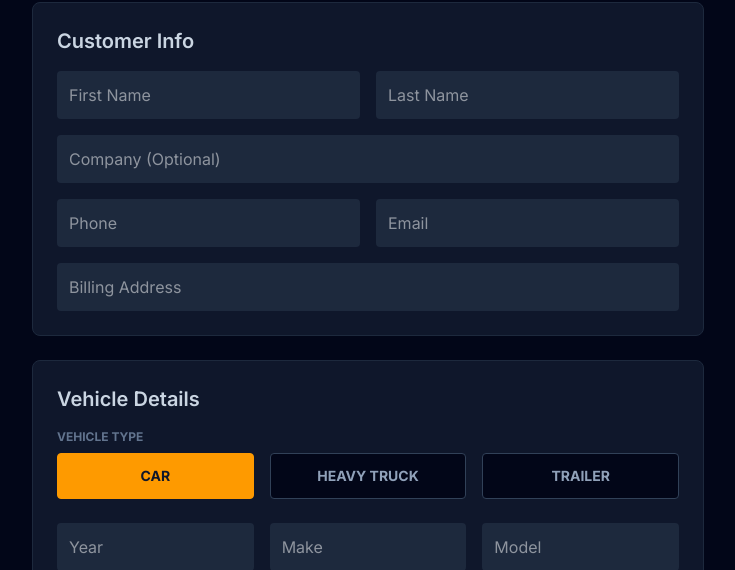
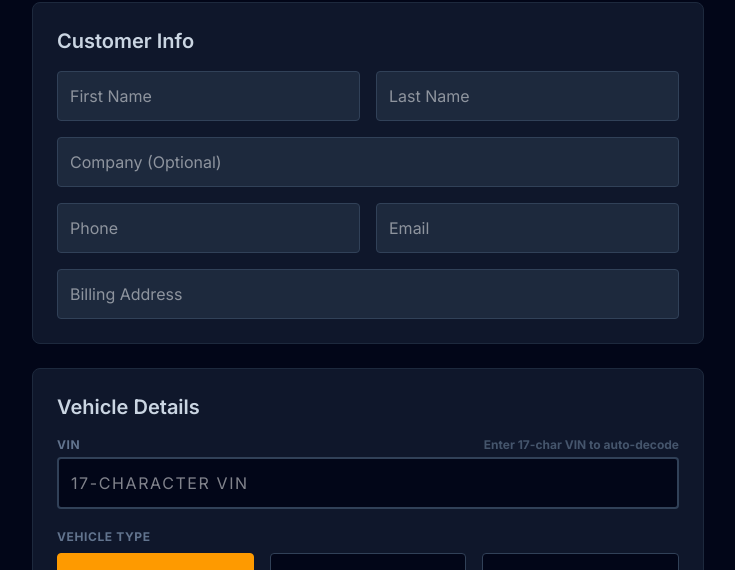
Before and after one commit to EmersedFox/heavy-haul-sms, a Next.js app: page /jobs/new in a window 1280 px wide. Shown: the part 230-800 px from the top of the page, without its empty margins (272-1007 px from the left). Built offline with nearby package versions, Linux system fonts and the light colour scheme; no server answers.

Commit message:
Added VIN Decoder to Job Create Page

```diff
--- a/src/app/jobs/new/page.tsx
+++ b/src/app/jobs/new/page.tsx
@@ -1,199 +1,187 @@
 'use client'
-import { useState, useEffect } from 'react'
+import { useState, useEffect, useCallback } from 'react'
 import { supabase } from '@/lib/supabaseClient'
 import { useRouter } from 'next/navigation'
+
+// ── VIN decoder via NHTSA vPIC (free, no API key needed) ─────────────────────
+async function decodeVin(vin: string): Promise<{
+  year: string; make: string; model: string
+  trim: string; engineSize: string; vehicleType: string; error: string | null
+}> {
+  const res = await fetch(
+    `https://vpic.nhtsa.dot.gov/api/vehicles/DecodeVinValuesExtended/${vin.trim()}?format=json`
+  )
+  if (!res.ok) throw new Error('NHTSA API unreachable')
+  const json = await res.json()
+  const r = json?.Results?.[0]
+  if (!r) throw new Error('No results returned')
+
+  if (r.ErrorCode !== '0' && !r.Make) {
+    throw new Error(r.AdditionalErrorText || 'VIN not found in NHTSA database')
+  }
+
+  const bodyClass = (r.BodyClass || '').toLowerCase()
+  const gvwr = (r.GrossVehicleWeightRating || '')
+  let vehicleType = 'car'
+  if (
+    bodyClass.includes('truck') || bodyClass.includes('semi') ||
+    bodyClass.includes('tractor') || bodyClass.includes('bus') ||
+    gvwr.includes('Class 6') || gvwr.includes('Class 7') || gvwr.includes('Class 8')
+  ) {
+    vehicleType = 'heavy_truck'
+  } else if (bodyClass.includes('trailer')) {
+    vehicleType = 'trailer'
+  }
+
+  const displacement = r.DisplacementL ? `${parseFloat(r.DisplacementL).toFixed(1)}L` : ''
+  const cylinders    = r.EngineCylinders ? `${r.EngineCylinders}-cyl` : ''
+  const engineSize   = [displacement, cylinders].filter(Boolean).join(' ')
+
+  return {
+    year: r.ModelYear || '', make: r.Make || '', model: r.Model || '',
+    trim: r.Trim || '', engineSize, vehicleType, error: null,
+  }
+}
 
 export default function NewJobPage() {
   const router = useRouter()
   const [loading, setLoading] = useState(false)
 
-  // Search State
   const [custSearchTerm, setCustSearchTerm] = useState('')
-  const [custResults, setCustResults] = useState<any[]>([])
+  const [custResults,    setCustResults]    = useState<any[]>([])
+  const [vehSearchTerm,  setVehSearchTerm]  = useState('')
+  const [vehResults,     setVehResults]     = useState<any[]>([])
+  const [selectedCustomerId, setSelectedCustomerId] = useState<string | null>(null)
+  const [selectedVehicleId,  setSelectedVehicleId]  = useState<string | null>(null)
 
-  const [vehSearchTerm, setVehSearchTerm] = useState('')
-  const [vehResults, setVehResults] = useState<any[]>([])
+  const [vinDecoding, setVinDecoding] = useState(false)
+  const [vinDecoded,  setVinDecoded]  = useState(false)
+  const [vinError,    setVinError]    = useState('')
+  const [vinExtra,    setVinExtra]    = useState({ trim: '', engineSize: '' })
 
-  // Selection State
-  const [selectedCustomerId, setSelectedCustomerId] = useState<string | null>(null)
-  const [selectedVehicleId, setSelectedVehicleId] = useState<string | null>(null)
-
-  // Form State — FIX #1: Added companyName field
   const [formData, setFormData] = useState({
-    firstName: '',
-    lastName: '',
-    companyName: '',   // ← ADDED
-    phone: '',
-    email: '',
-    address: '',
-    year: '',
-    make: '',
-    model: '',
-    vin: '',
-    unit_number: '',
-    type: 'car',
-    complaint: ''
+    firstName: '', lastName: '', companyName: '', phone: '', email: '', address: '',
+    year: '', make: '', model: '', vin: '', unit_number: '', type: 'car', complaint: '',
   })
 
-  // 1. CUSTOMER SEARCH
   useEffect(() => {
-    const searchCustomers = async () => {
+    const search = async () => {
       if (custSearchTerm.length < 2) { setCustResults([]); return }
-      const { data } = await supabase
-        .from('customers')
-        .select('*')
+      const { data } = await supabase.from('customers').select('*')
         .or(`first_name.ilike.%${custSearchTerm}%,last_name.ilike.%${custSearchTerm}%,company_name.ilike.%${custSearchTerm}%,phone.ilike.%${custSearchTerm}%`)
         .limit(5)
       if (data) setCustResults(data)
     }
-    const timer = setTimeout(searchCustomers, 300)
-    return () => clearTimeout(timer)
+    const t = setTimeout(search, 300)
+    return () => clearTimeout(t)
   }, [custSearchTerm])
 
-  // 2. VEHICLE SEARCH
   useEffect(() => {
-    const searchVehicles = async () => {
+    const search = async () => {
       if (vehSearchTerm.length < 2) { setVehResults([]); return }
-      const { data } = await supabase
-        .from('vehicles')
-        .select('*, customers(*)')
-        .or(`vin.ilike.%${vehSearchTerm}%,unit_number.ilike.%${vehSearchTerm}%`)
-        .limit(5)
+      const { data } = await supabase.from('vehicles').select('*, customers(*)')
+        .or(`vin.ilike.%${vehSearchTerm}%,unit_number.ilike.%${vehSearchTerm}%`).limit(5)
       if (data) setVehResults(data)
     }
-    const timer = setTimeout(searchVehicles, 300)
-    return () => clearTimeout(timer)
+    const t = setTimeout(search, 300)
+    return () => clearTimeout(t)
   }, [vehSearchTerm])
 
-  // Handlers
+  const runVinDecode = useCallback(async (vin: string) => {
+    setVinDecoding(true)
+    setVinDecoded(false)
+    setVinError('')
+    setVinExtra({ trim: '', engineSize: '' })
+    try {
+      const result = await decodeVin(vin)
+      setFormData(prev => ({ ...prev, year: result.year, make: result.make, model: result.model, type: result.vehicleType }))
+      setVinExtra({ trim: result.trim, engineSize: result.engineSize })
+      setVinDecoded(true)
+    } catch (err: any) {
+      setVinError(err.message || 'Could not decode VIN')
+    } finally {
+      setVinDecoding(false)
+    }
+  }, [])
+
+  useEffect(() => {
+    const vin = formData.vin.trim()
+    if (vin.length === 17) {
+      runVinDecode(vin)
+    } else {
+      if (vinDecoded) { setVinDecoded(false); setVinExtra({ trim: '', engineSize: '' }) }
+      setVinError('')
+    }
+  // eslint-disable-next-line react-hooks/exhaustive-deps
+  }, [formData.vin])
+
   const selectCustomer = (cust: any) => {
     setSelectedCustomerId(cust.id)
-    setFormData(prev => ({
-      ...prev,
-      firstName: cust.first_name,
-      lastName: cust.last_name,
-      companyName: cust.company_name || '',   // ← ADDED
-      phone: cust.phone || '',
-      email: cust.email || '',
-      address: cust.billing_address || ''
-    }))
-    setCustResults([])
-    setCustSearchTerm('')
+    setFormData(prev => ({ ...prev, firstName: cust.first_name, lastName: cust.last_name,
+      companyName: cust.company_name || '', phone: cust.phone || '', email: cust.email || '', address: cust.billing_address || '' }))
+    setCustResults([]); setCustSearchTerm('')
   }
 
   const selectVehicle = (veh: any) => {
     setSelectedVehicleId(veh.id)
     if (veh.customers) {
       setSelectedCustomerId(veh.customers.id)
-      setFormData(prev => ({
-        ...prev,
-        year: veh.year,
-        make: veh.make,
-        model: veh.model,
-        vin: veh.vin || '',
-        unit_number: veh.unit_number || '',
-        type: veh.vehicle_type || 'car',
-        firstName: veh.customers.first_name,
-        lastName: veh.customers.last_name,
-        companyName: veh.customers.company_name || '',   // ← ADDED
-        phone: veh.customers.phone || '',
-        email: veh.customers.email || '',
-        address: veh.customers.billing_address || ''
-      }))
+      setFormData(prev => ({ ...prev,
+        year: String(veh.year), make: veh.make, model: veh.model,
+        vin: veh.vin || '', unit_number: veh.unit_number || '', type: veh.vehicle_type || 'car',
+        firstName: veh.customers.first_name, lastName: veh.customers.last_name,
+        companyName: veh.customers.company_name || '', phone: veh.customers.phone || '',
+        email: veh.customers.email || '', address: veh.customers.billing_address || '' }))
     }
-    setVehResults([])
-    setVehSearchTerm('')
+    setVehResults([]); setVehSearchTerm('')
   }
 
-  const handleChange = (e: any) => {
-    setFormData({ ...formData, [e.target.name]: e.target.value })
-  }
+  const handleChange = (e: any) => setFormData({ ...formData, [e.target.name]: e.target.value })
 
   const handleSubmit = async (e: React.FormEvent) => {
     e.preventDefault()
     setLoading(true)
-
     try {
       let customerId = selectedCustomerId
-      let vehicleId = selectedVehicleId
-
-      // 1. Handle Customer
+      let vehicleId  = selectedVehicleId
       if (!customerId) {
-        // Create New Customer — FIX #1: include company_name
-        const { data: customer, error: custError } = await supabase
-          .from('customers')
-          .insert([{
-            first_name: formData.firstName,
-            last_name: formData.lastName,
-            company_name: formData.companyName,   // ← ADDED
-            phone: formData.phone,
-            email: formData.email,
-            billing_address: formData.address
-          }])
-          .select()
-          .single()
+        const { data: customer, error: custError } = await supabase.from('customers')
+          .insert([{ first_name: formData.firstName, last_name: formData.lastName,
+            company_name: formData.companyName, phone: formData.phone,
+            email: formData.email, billing_address: formData.address }])
+          .select().single()
         if (custError) throw custError
         customerId = customer.id
       } else {
-        // Update Existing Customer — FIX #1: include company_name
-        await supabase
-          .from('customers')
-          .update({
-            company_name: formData.companyName,   // ← ADDED
-            billing_address: formData.address,
-            phone: formData.phone
-          })
-          .eq('id', customerId)
+        await supabase.from('customers').update({ company_name: formData.companyName,
+          billing_address: formData.address, phone: formData.phone }).eq('id', customerId)
       }
-
-      // 2. Handle Vehicle
       if (!vehicleId) {
-        const { data: vehicle, error: vehError } = await supabase
-          .from('vehicles')
-          .insert([{
-            customer_id: customerId,
-            year: parseInt(formData.year) || 0,
-            make: formData.make,
-            model: formData.model,
-            vin: formData.vin,
-            unit_number: formData.unit_number,
-            vehicle_type: formData.type
-          }])
-          .select()
-          .single()
+        const { data: vehicle, error: vehError } = await supabase.from('vehicles')
+          .insert([{ customer_id: customerId, year: parseInt(formData.year) || 0,
+            make: formData.make, model: formData.model, vin: formData.vin,
+            unit_number: formData.unit_number, vehicle_type: formData.type }])
+          .select().single()
         if (vehError) throw vehError
         vehicleId = vehicle.id
       } else {
-        await supabase
-          .from('vehicles')
-          .update({
-             year: parseInt(formData.year) || 0,
-             unit_number: formData.unit_number,
-             vin: formData.vin,
-             vehicle_type: formData.type
-          })
+        await supabase.from('vehicles').update({ year: parseInt(formData.year) || 0,
+          unit_number: formData.unit_number, vin: formData.vin, vehicle_type: formData.type })
           .eq('id', vehicleId)
       }
-
-      // 3. Create Job
-      const { error: jobError } = await supabase
-        .from('jobs')
-        .insert([{
-          vehicle_id: vehicleId,
-          customer_complaint: formData.complaint,
-          status: 'scheduled'
-        }])
-
+      const { error: jobError } = await supabase.from('jobs')
+        .insert([{ vehicle_id: vehicleId, customer_complaint: formData.complaint, status: 'scheduled' }])
       if (jobError) throw jobError
-
       router.push('/dashboard')
-
     } catch (error: any) {
       alert('Error: ' + error.message)
     } finally {
       setLoading(false)
     }
   }
+
+  const vinLength = formData.vin.trim().length
+  const vinBorderColor = vinDecoding ? 'border-amber-500' : vinDecoded ? 'border-green-500' : vinError ? 'border-red-500' : 'border-slate-700'
 
   return (
     <div className="min-h-screen bg-slate-950 text-white p-6 flex justify-center">
@@ -202,17 +190,11 @@ export default function NewJobPage() {
 
         {/* SEARCH AREA */}
         <div className="grid grid-cols-1 md:grid-cols-2 gap-4 mb-8">
-
-            {/* 1. CUSTOMER SEARCH */}
           <div className="relative bg-slate-900 p-4 rounded border border-slate-700">
             <label className="block text-xs font-bold mb-2 text-indigo-400 uppercase">Find Customer</label>
-              <input
-                type="text"
-                placeholder="Name, Phone, Company..."
+            <input type="text" placeholder="Name, Phone, Company..."
               className="w-full bg-slate-950 border border-slate-600 rounded p-3 text-white focus:border-indigo-500 outline-none"
-                value={custSearchTerm}
-                onChange={(e) => setCustSearchTerm(e.target.value)}
-              />
+              value={custSearchTerm} onChange={e => setCustSearchTerm(e.target.value)} />
             {custResults.length > 0 && (
               <div className="absolute z-20 w-full left-0 mt-1 bg-slate-800 border border-slate-600 rounded shadow-xl max-h-60 overflow-y-auto">
                 {custResults.map(cust => (
@@ -224,17 +206,11 @@ export default function NewJobPage() {
               </div>
             )}
           </div>
-
-            {/* 2. VEHICLE SEARCH */}
           <div className="relative bg-slate-900 p-4 rounded border border-slate-700">
             <label className="block text-xs font-bold mb-2 text-amber-500 uppercase">Find Vehicle</label>
-              <input
-                type="text"
-                placeholder="VIN (last 4) or Unit #..."
+            <input type="text" placeholder="VIN (last 4) or Unit #..."
               className="w-full bg-slate-950 border border-slate-600 rounded p-3 text-white focus:border-amber-500 outline-none"
-                value={vehSearchTerm}
-                onChange={(e) => setVehSearchTerm(e.target.value)}
-              />
+              value={vehSearchTerm} onChange={e => setVehSearchTerm(e.target.value)} />
             {vehResults.length > 0 && (
               <div className="absolute z-20 w-full left-0 mt-1 bg-slate-800 border border-slate-600 rounded shadow-xl max-h-60 overflow-y-auto">
                 {vehResults.map(veh => (
@@ -247,68 +223,116 @@ export default function NewJobPage() {
               </div>
             )}
           </div>
-
         </div>
 
         <form onSubmit={handleSubmit} className="space-y-6">
 
-          {/* Section 1: Customer */}
+          {/* Customer */}
           <div className="bg-slate-900 p-6 rounded-lg border border-slate-800">
             <h2 className="text-xl font-semibold mb-4 text-slate-300 flex justify-between">
               Customer Info
               {selectedCustomerId && <span className="text-green-400 text-sm font-bold border border-green-500/50 px-2 py-1 rounded bg-green-500/10">✓ LINKED</span>}
             </h2>
             <div className="grid grid-cols-2 gap-4">
-              <input name="firstName" placeholder="First Name" value={formData.firstName} onChange={handleChange} required className="bg-slate-800 border-slate-700 rounded p-3 text-white" />
-              <input name="lastName" placeholder="Last Name" value={formData.lastName} onChange={handleChange} required className="bg-slate-800 border-slate-700 rounded p-3 text-white" />
-              {/* FIX #1: Company name field added */}
-              <input name="companyName" placeholder="Company (Optional)" value={formData.companyName} onChange={handleChange} className="col-span-2 bg-slate-800 border-slate-700 rounded p-3 text-white" />
-              <input name="phone" placeholder="Phone" value={formData.phone} onChange={handleChange} required className="bg-slate-800 border-slate-700 rounded p-3 text-white" />
-              <input name="email" placeholder="Email" value={formData.email} onChange={handleChange} className="bg-slate-800 border-slate-700 rounded p-3 text-white" />
-              <input name="address" placeholder="Billing Address" value={formData.address} onChange={handleChange} className="col-span-2 bg-slate-800 border-slate-700 rounded p-3 text-white" />
+              <input name="firstName"   placeholder="First Name"         value={formData.firstName}   onChange={handleChange} required className="bg-slate-800 border border-slate-700 rounded p-3 text-white outline-none focus:border-indigo-500" />
+              <input name="lastName"    placeholder="Last Name"          value={formData.lastName}    onChange={handleChange} required className="bg-slate-800 border border-slate-700 rounded p-3 text-white outline-none focus:border-indigo-500" />
+              <input name="companyName" placeholder="Company (Optional)" value={formData.companyName} onChange={handleChange} className="col-span-2 bg-slate-800 border border-slate-700 rounded p-3 text-white outline-none focus:border-indigo-500" />
+              <input name="phone"       placeholder="Phone"              value={formData.phone}       onChange={handleChange} required className="bg-slate-800 border border-slate-700 rounded p-3 text-white outline-none focus:border-indigo-500" />
+              <input name="email"       placeholder="Email"              value={formData.email}       onChange={handleChange} className="bg-slate-800 border border-slate-700 rounded p-3 text-white outline-none focus:border-indigo-500" />
+              <input name="address"     placeholder="Billing Address"    value={formData.address}     onChange={handleChange} className="col-span-2 bg-slate-800 border border-slate-700 rounded p-3 text-white outline-none focus:border-indigo-500" />
             </div>
           </div>
 
-          {/* Section 2: Vehicle */}
+          {/* Vehicle */}
           <div className="bg-slate-900 p-6 rounded-lg border border-slate-800">
-            <h2 className="text-xl font-semibold mb-4 text-slate-300 flex justify-between">
+            <h2 className="text-xl font-semibold mb-4 text-slate-300 flex justify-between items-center">
               Vehicle Details
               {selectedVehicleId && <span className="text-amber-400 text-sm font-bold border border-amber-500/50 px-2 py-1 rounded bg-amber-500/10">✓ EXISTING</span>}
             </h2>
 
-            {/* TYPE SELECTOR */}
-            <div className="mb-6">
-              <label className="text-xs font-bold text-slate-500 uppercase mb-2 block">Vehicle Type</label>
+            {/* VIN field with live decoder */}
+            <div className="mb-5">
+              <div className="flex justify-between items-center mb-1">
+                <label className="text-xs font-bold text-slate-500 uppercase tracking-wider">VIN</label>
+                <span className={`text-xs font-bold flex items-center gap-1.5 ${
+                  vinDecoding ? 'text-amber-400' : vinDecoded ? 'text-green-400' : vinError ? 'text-red-400' : 'text-slate-600'
+                }`}>
+                  {vinDecoding && <span className="inline-block animate-spin">⟳</span>}
+                  {vinDecoding ? 'Decoding VIN...' :
+                   vinDecoded  ? '✓ VIN Decoded' :
+                   vinError    ? '' :
+                   vinLength > 0 ? `${vinLength} / 17` : 'Enter 17-char VIN to auto-decode'}
+                </span>
+              </div>
+              <input
+                name="vin"
+                placeholder="17-character VIN"
+                value={formData.vin}
+                onChange={handleChange}
+                maxLength={17}
+                className={`w-full bg-slate-950 border-2 ${vinBorderColor} rounded p-3 text-white font-mono tracking-widest uppercase outline-none focus:border-indigo-500 transition-colors`}
+              />
+
+              {/* Success banner */}
+              {vinDecoded && (vinExtra.trim || vinExtra.engineSize) && (
+                <div className="mt-2 px-3 py-2 bg-green-900/20 border border-green-500/30 rounded-lg flex items-center gap-3 flex-wrap">
+                  <span className="text-green-400 text-xs font-black uppercase tracking-wider">Decoded</span>
+                  {vinExtra.engineSize && (
+                    <span className="text-xs text-slate-300 bg-slate-800 px-2 py-0.5 rounded font-mono">🔧 {vinExtra.engineSize}</span>
+                  )}
+                  {vinExtra.trim && (
+                    <span className="text-xs text-slate-300 bg-slate-800 px-2 py-0.5 rounded">✦ {vinExtra.trim} trim</span>
+                  )}
+                  <button type="button" onClick={() => runVinDecode(formData.vin)}
+                    className="ml-auto text-xs text-indigo-400 hover:text-white underline">Re-decode</button>
+                </div>
+              )}
+
+              {/* Error banner */}
+              {vinError && (
+                <div className="mt-2 px-3 py-2 bg-red-900/20 border border-red-500/30 rounded-lg flex items-center justify-between">
+                  <span className="text-xs text-red-400">⚠️ {vinError}</span>
+                  <button type="button" onClick={() => runVinDecode(formData.vin)}
+                    className="text-xs text-indigo-400 hover:text-white underline ml-4">Retry</button>
+                </div>
+              )}
+            </div>
+
+            {/* Vehicle Type */}
+            <div className="mb-5">
+              <label className="text-xs font-bold text-slate-500 uppercase mb-2 block tracking-wider">Vehicle Type</label>
               <div className="flex gap-4">
-                {['car', 'heavy_truck', 'trailer'].map((type) => (
+                {['car', 'heavy_truck', 'trailer'].map(type => (
                   <label key={type} className={`flex-1 cursor-pointer border rounded p-3 text-center uppercase font-bold text-sm transition-colors ${
-                     formData.type === type
-                       ? 'bg-amber-500 text-slate-900 border-amber-500'
-                       : 'bg-slate-950 text-slate-400 border-slate-700 hover:border-slate-500'
+                    formData.type === type ? 'bg-amber-500 text-slate-900 border-amber-500' : 'bg-slate-950 text-slate-400 border-slate-700 hover:border-slate-500'
                   }`}>
                     <input type="radio" name="type" value={type} checked={formData.type === type} onChange={handleChange} className="hidden" />
                     {type.replace('_', ' ')}
                   </label>
                 ))}
               </div>
+              {vinDecoded && <p className="text-[11px] text-slate-500 mt-1.5">↑ Auto-set from VIN — adjust if needed.</p>}
             </div>
 
+            {/* Year / Make / Model / Unit */}
             <div className="grid grid-cols-3 gap-4">
-              <input name="year" placeholder="Year" type="number" value={formData.year} onChange={handleChange} className="bg-slate-800 border-slate-700 rounded p-3 text-white" />
-              <input name="make" placeholder="Make" value={formData.make} onChange={handleChange} className="bg-slate-800 border-slate-700 rounded p-3 text-white" />
-              <input name="model" placeholder="Model" value={formData.model} onChange={handleChange} className="bg-slate-800 border-slate-700 rounded p-3 text-white" />
-              <input name="vin" placeholder="VIN" value={formData.vin} onChange={handleChange} className="col-span-2 bg-slate-800 border-slate-700 rounded p-3 text-white font-mono" />
-              <input name="unit_number" placeholder="Unit #" value={formData.unit_number} onChange={handleChange} className="bg-slate-800 border-slate-700 rounded p-3 text-white" />
+              <input name="year"        placeholder="Year"  type="number" value={formData.year}        onChange={handleChange} className="bg-slate-800 border border-slate-700 rounded p-3 text-white outline-none focus:border-indigo-500" />
+              <input name="make"        placeholder="Make"               value={formData.make}        onChange={handleChange} className="bg-slate-800 border border-slate-700 rounded p-3 text-white outline-none focus:border-indigo-500" />
+              <input name="model"       placeholder="Model"              value={formData.model}       onChange={handleChange} className="bg-slate-800 border border-slate-700 rounded p-3 text-white outline-none focus:border-indigo-500" />
+              <input name="unit_number" placeholder="Unit #"             value={formData.unit_number} onChange={handleChange} className="col-span-3 bg-slate-800 border border-slate-700 rounded p-3 text-white outline-none focus:border-indigo-500" />
             </div>
           </div>
 
-          {/* Section 3: Complaint */}
+          {/* Complaint */}
           <div className="bg-slate-900 p-6 rounded-lg border border-slate-800">
             <h2 className="text-xl font-semibold mb-4 text-slate-300">Issue</h2>
-            <textarea name="complaint" placeholder="Customer Complaint..." value={formData.complaint} onChange={handleChange} rows={3} className="w-full bg-slate-800 border-slate-700 rounded p-3 text-white" />
+            <textarea name="complaint" placeholder="Customer Complaint..." value={formData.complaint}
+              onChange={handleChange} rows={3}
+              className="w-full bg-slate-800 border border-slate-700 rounded p-3 text-white outline-none focus:border-indigo-500" />
           </div>
 
-          <button type="submit" disabled={loading} className="w-full bg-amber-500 hover:bg-amber-400 text-slate-900 font-bold py-4 rounded-lg text-lg">
+          <button type="submit" disabled={loading}
+            className="w-full bg-amber-500 hover:bg-amber-400 disabled:opacity-50 disabled:cursor-not-allowed text-slate-900 font-bold py-4 rounded-lg text-lg transition-colors">
             {loading ? 'Processing...' : 'Start Job'}
           </button>
         </form>
```
Lines whose indentation alone changed are shown as unchanged.
